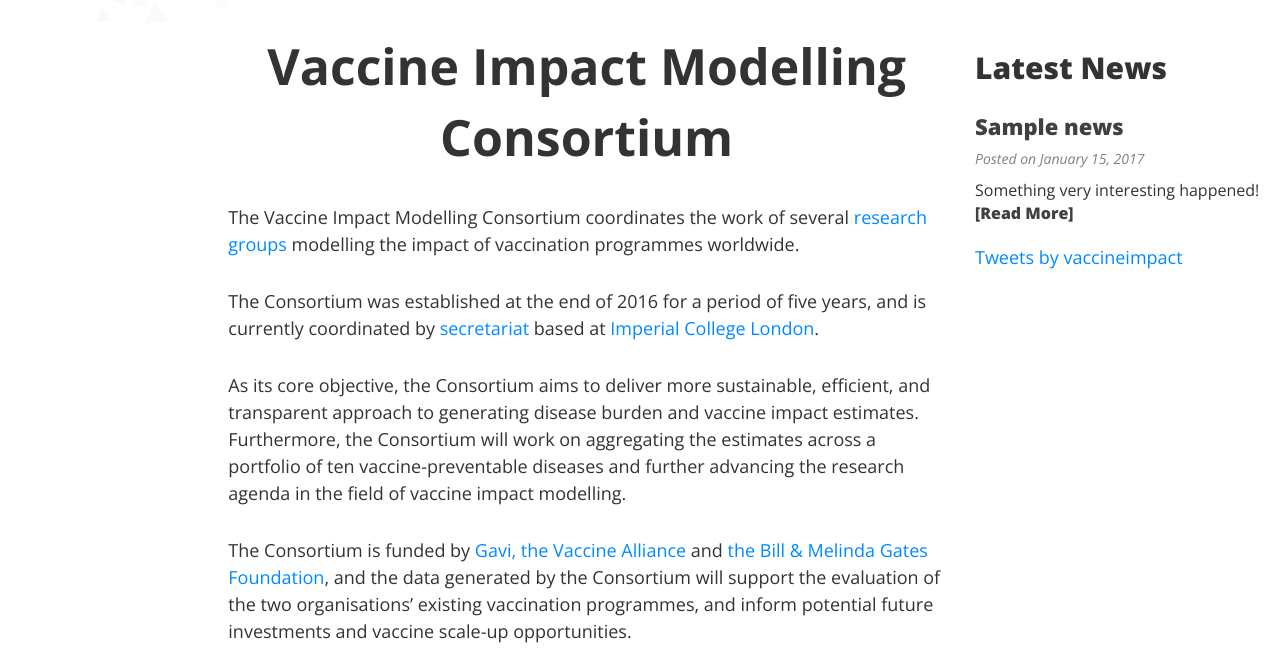
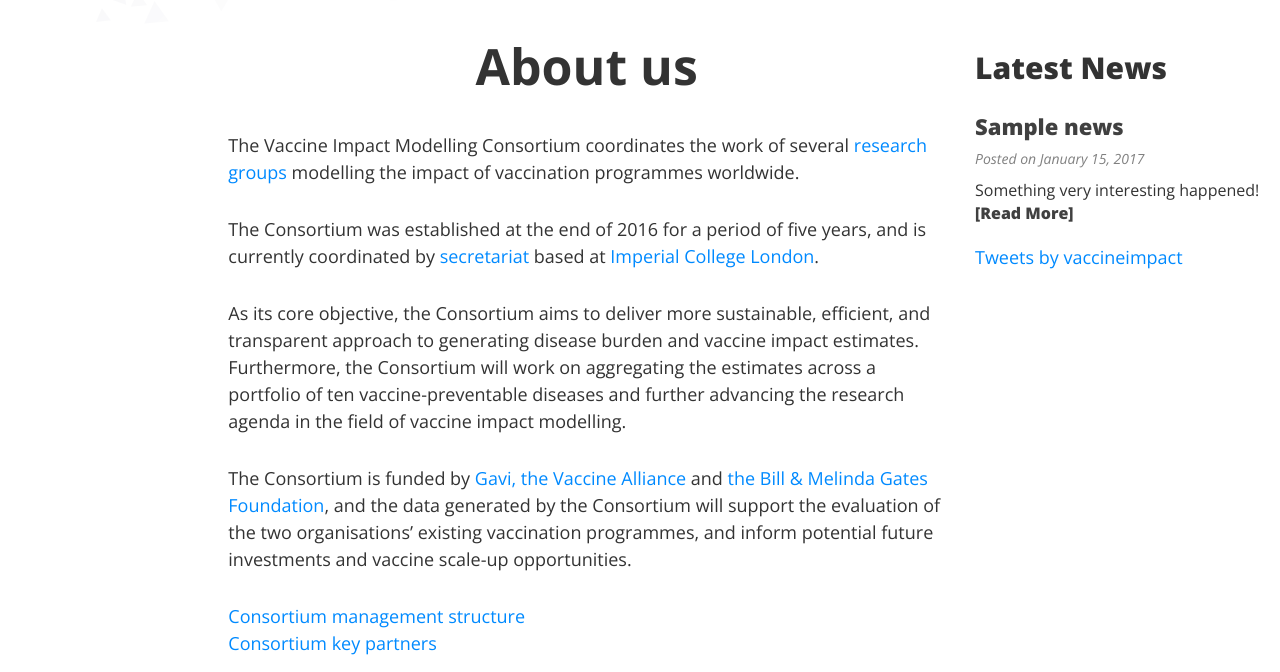
Before and after one commit to vimchub/vaccineimpact, a Jekyll site: the page built from aboutus.md, in a window 1280 px wide and 900 px high, scrolled down 415 px, cut to the strip 228-900 px from the top of the window. Built offline with Jekyll 4.4.1, drawn with Linux system fonts in a browser that asks for light colours; nearby versions of some CDN libraries; comment, search, counter and statistics services are not loaded.

Commit message:
Update aboutus.md

```diff
--- a/aboutus.md
+++ b/aboutus.md
@@ -3,7 +3,7 @@
 bigimg: /img/VIMC_group_photo_March_2017.jpg
 ---
 
-<div style="font-size:50px; text-align:center; font-weight:bold">Vaccine Impact Modelling Consortium</div>
+<div style="font-size:50px; text-align:center; font-weight:bold">About us</div>
 
 The Vaccine Impact Modelling Consortium coordinates the work of several [research groups](/modellers) modelling the impact of vaccination programmes worldwide.
 
```
